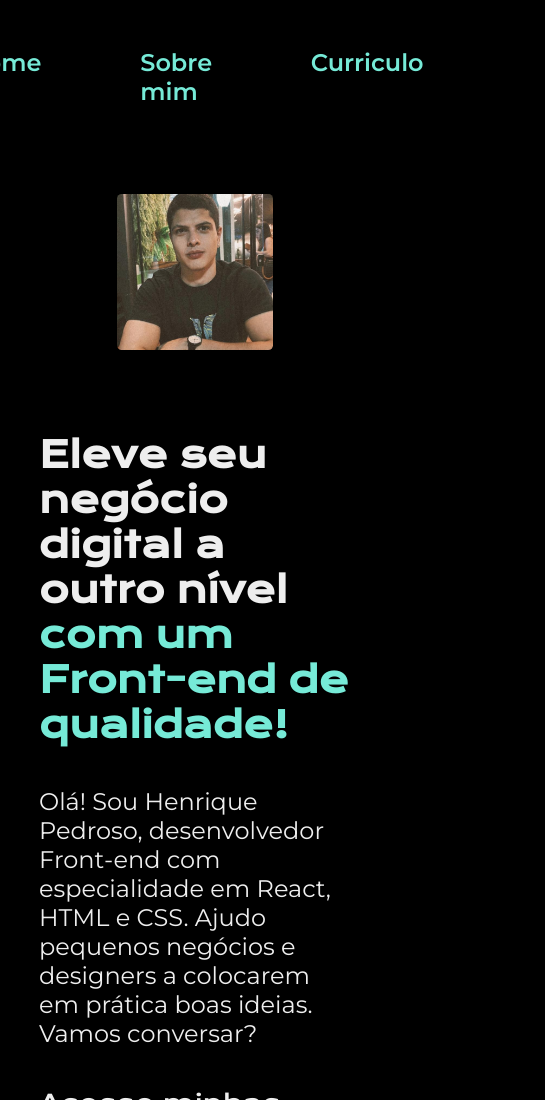
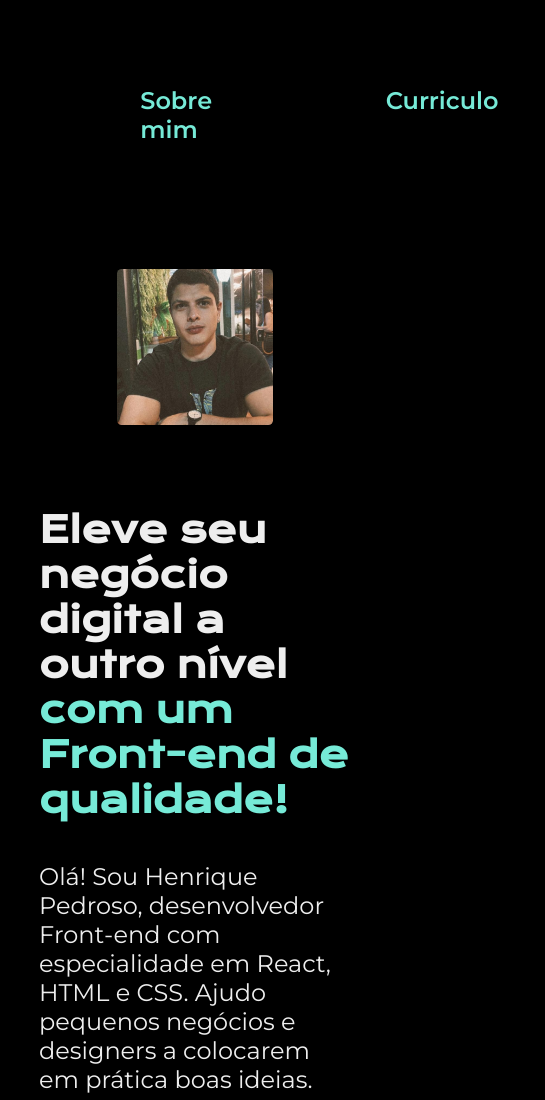
Before and after one commit to HenriquePedrosoTech/Portifolio-henrique-pedroso, a plain HTML site: page index.html in a window 390 px wide. Shown: the top 1100 px of the page, 545 px wide, since content can reach past the window. Drawn offline with nearby package versions, Linux system fonts and the light colour scheme.

Commit message:
Update style.css

```diff
--- a/style/style.css
+++ b/style/style.css
@@ -182,7 +182,7 @@ body{
     }
 
     .cabecalho__menu__link {
-        padding: 3%;
+        padding: 15%;
     }
 
     .apresentacao {
```
